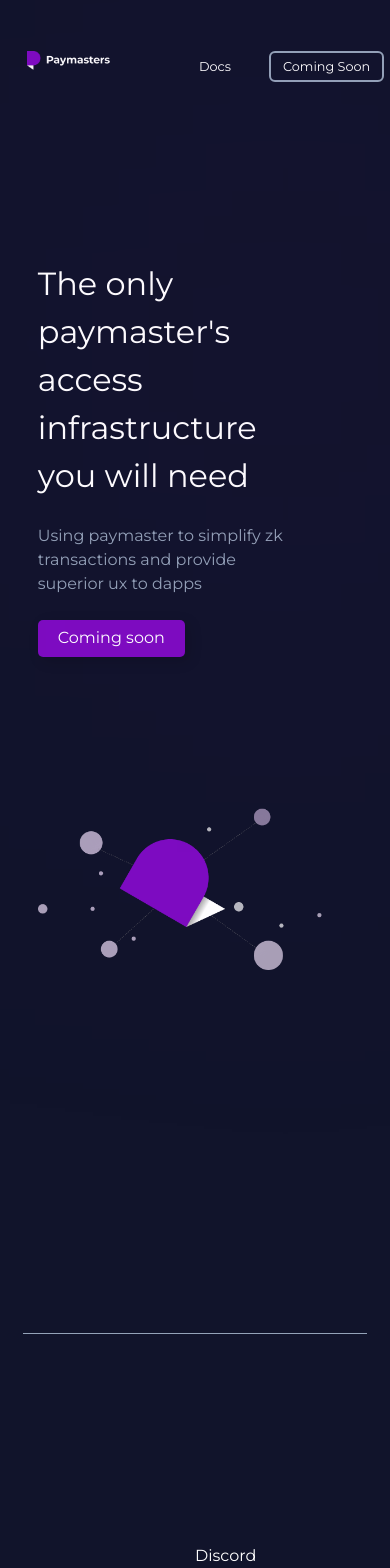
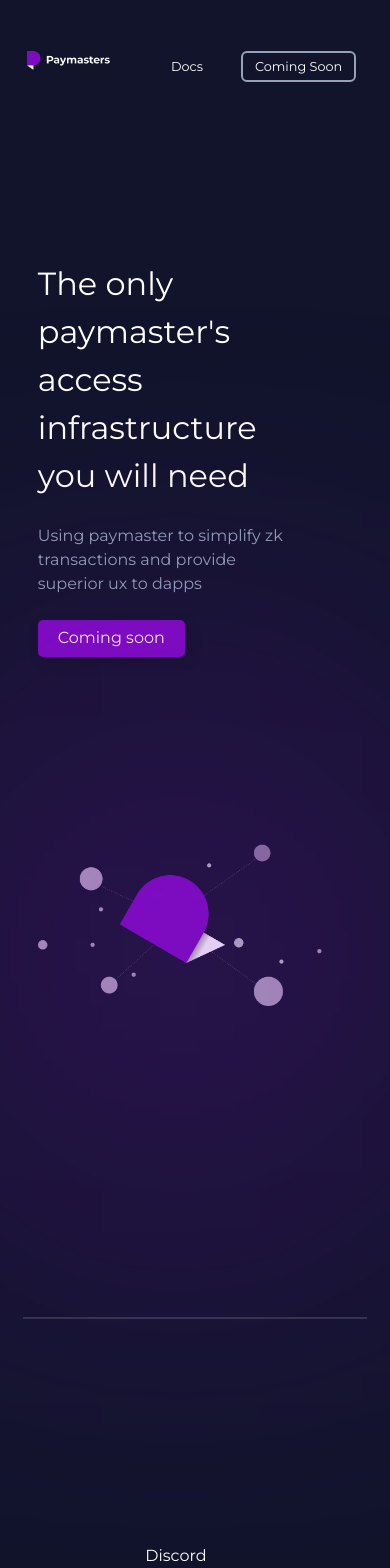
Before and after one commit to code-z2/inst-paymaster, a Next.js app in the folder packages/client/: page / in a window 390 px wide. Shown: the top 1568 px of the page. Built offline with nearby package versions, Linux system fonts and the light colour scheme.

Commit message:
adjusted view

```diff
--- a/packages/client/components/landingpage/footer.tsx
+++ b/packages/client/components/landingpage/footer.tsx
@@ -3,7 +3,7 @@ import { styles } from "./";
 function Footer() {
   return (
     <div className={styles.bottom}>
-      <hr className="border-1 border-slate-400 mt-4" />
+      <hr className="" />
       <p>&copy; 2023 Paymasters. All rights reserved. </p>
       <ul>
         <li>
--- a/packages/client/styles/landing/responsive.scss
+++ b/packages/client/styles/landing/responsive.scss
@@ -7,25 +7,26 @@
     padding: 0.2rem;
   }
   .paynav > ul {
-    grid-column: 7/12;
+    grid-column: 6/12;
   }
 
   .first_section {
     grid-template-columns: repeat(12, 2fr);
-    grid-template-rows: repeat(8, 2fr);
+    grid-template-rows: repeat(9, 2fr);
   }
   .heading_section {
     padding: 0.9rem;
     grid-column: 1/12;
     grid-row: 1/6;
   }
-
-  /* .third_section_img {
-      grid-column: 1/5;
-      width: 300px;
-      grid-row: 6/8;
-      text-align: center;
-    } */
+  .planet_blur {
+    grid-column: 1/12;
+    grid-row: 7 / 10;
+    // background: rgba(17, 20, 43, 0.5);
+    // filter: blur(300.67px);
+    background: rgba(125, 12, 193, 1);
+    filter: blur(200.67px);
+  }
 
   .heading_section > h1 {
     font-size: 2rem;
@@ -35,7 +36,7 @@
   .heading_image {
     padding: 0.9rem;
     grid-column: 1/12;
-    grid-row: 6/9;
+    grid-row: 7/9;
   }
 
   .second_section {
@@ -146,6 +147,7 @@
   }
 
   .bottom ul {
+    grid-column: 6;
     display: flex;
     justify-content: space-between;
     align-items: space-between;
@@ -184,9 +186,12 @@
 /* medium screens   */
 
 @media (min-width: 601px) and (max-width: 1107px) {
+  .paynav > ul {
+    grid-column: 9/12;
+  }
   .first_section {
     grid-template-columns: repeat(12, 2fr);
-    grid-template-rows: repeat(8, 2fr);
+    grid-template-rows: repeat(9, 2fr);
   }
   .heading_section {
     padding: 0.9rem;
@@ -202,7 +207,16 @@
   .heading_image {
     padding: 0.9rem;
     grid-column: 1/12;
-    grid-row: 6/9;
+    grid-row: 8/10;
+  }
+
+  .planet_blur {
+    grid-column: 1/12;
+    grid-row: 7 / 10;
+    // background: rgba(17, 20, 43, 0.5);
+    // filter: blur(300.67px);
+    background: rgba(125, 12, 193, 1);
+    filter: blur(200.67px);
   }
 
   .second_section {
@@ -315,6 +329,7 @@
 
   .bottom ul {
     display: flex;
+    grid-column: 6;
     justify-content: space-between;
     align-items: space-between;
     flex-direction: column;
--- a/packages/client/styles/landing/sections.scss
+++ b/packages/client/styles/landing/sections.scss
@@ -327,6 +327,7 @@
 }
 
 .bottom hr {
+  border: 1px solid rgba(255, 255, 255, 0.14);
   grid-column: 1/13;
   grid-row: 2/2;
 }
```
